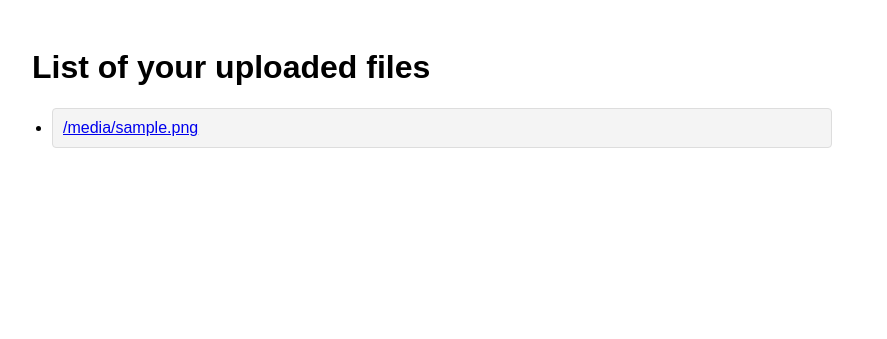
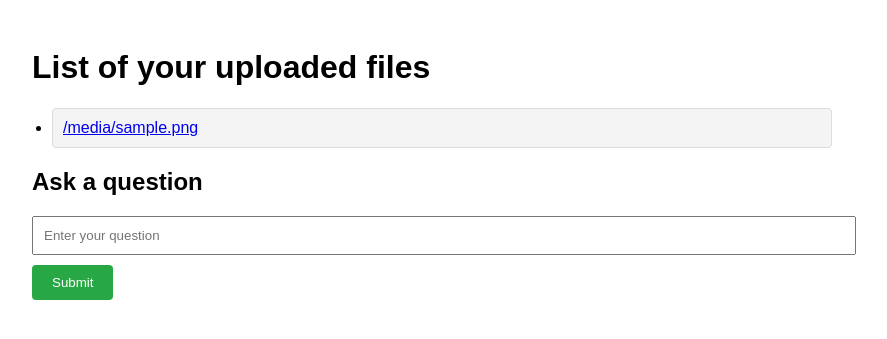
Before and after one commit to susannamau/FLAntaStiKapp, a Flask app: template app/templates/user_files.html in a window 1280 px wide. Shown: the top 339 px of the page, without its empty margins (208-1095 px from the left). Run offline with Flask 3, Linux system fonts and the light colour scheme; the template is opened without the code that fills it: most values are stand-ins (such as "Sample title", 1, 10 or a date in 2020).

Commit message:
aggiunta l'interfaccia per parlare con un LLM

```diff
--- a/app/templates/user_files.html
+++ b/app/templates/user_files.html
@@ -23,6 +23,29 @@
             border: 1px solid #ddd;
             border-radius: 4px;
         }
+        .question-form {
+            margin-top: 20px;
+        }
+        .question-form input[type="text"] {
+            width: 100%;
+            padding: 10px;
+            margin-bottom: 10px;
+        }
+        .question-form button {
+            padding: 10px 20px;
+            background-color: #28a745;
+            color: white;
+            border: none;
+            border-radius: 4px;
+            cursor: pointer;
+        }
+        .response {
+            margin-top: 20px;
+            padding: 10px;
+            background-color: #f4f4f4;
+            border: 1px solid #ddd;
+            border-radius: 4px;
+        }
     </style>
 </head>
 <body>
@@ -33,6 +56,37 @@
                 <li><a href="{{ url_for('main.download_file', filename=file) }}" download>{{ file }}</a></li>
             {% endfor %}
         </ul>
+        <div class="question-form">
+            <h2>Ask a question</h2>
+            <form id="questionForm">
+                <input type="text" id="question" name="question" placeholder="Enter your question" required>
+                <button type="submit">Submit</button>
+            </form>
+            <div id="response" class="response" style="display: none;"></div>
+        </div>
     </div>
+
+    <script>
+        document.getElementById('questionForm').addEventListener('submit', function(event) {
+            event.preventDefault();
+            const question = document.getElementById('question').value;
+            fetch('{{ url_for("main.ask_question") }}', {
+                method: 'POST',
+                headers: {
+                    'Content-Type': 'application/json',
+                },
+                body: JSON.stringify({ question: question }),
+            })
+            .then(response => response.json())
+            .then(data => {
+                const responseDiv = document.getElementById('response');
+                responseDiv.style.display = 'block';
+                responseDiv.innerHTML = '<strong>Answer:</strong> ' + data.answer;
+            })
+            .catch(error => {
+                console.error('Error:', error);
+            });
+        });
+    </script>
 </body>
 </html>
```
Also changed, not shown: app/routes.py (+54 -1 lines).
